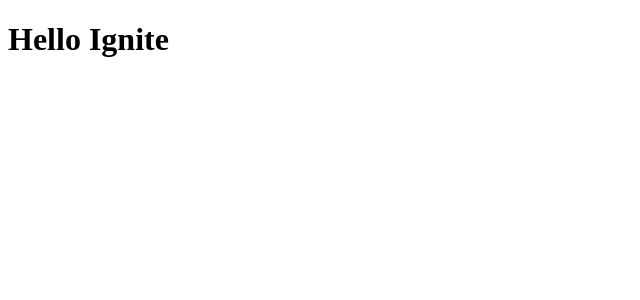
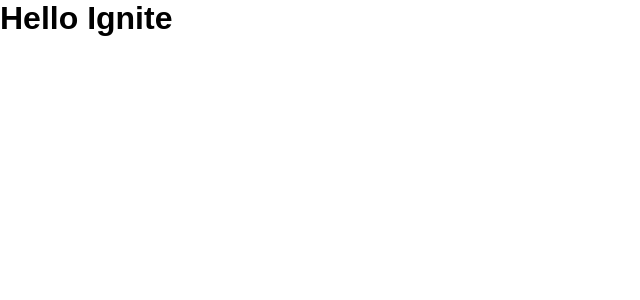
Before and after one commit to Tiesco789/rocketseat-ignite, a React app in the folder react/01-github-explorer/: page / in a window 1280 px wide. Shown: the top 300 px of the page, without its empty margins (0-640 px from the left). Built offline with nearby package versions, Linux system fonts and the light colour scheme.

Commit message:
Importando arquivos CSS

```diff
--- a/react/01-github-explorer/package.json
+++ b/react/01-github-explorer/package.json
@@ -17,7 +17,9 @@
     "@babel/preset-react": "^7.12.13",
     "babel-loader": "^8.2.2",
     "cross-env": "^7.0.3",
+    "css-loader": "^5.1.1",
     "html-webpack-plugin": "^5.3.1",
+    "style-loader": "^2.0.0",
     "webpack": "^5.24.4",
     "webpack-cli": "^4.5.0",
     "webpack-dev-server": "^3.11.2"
--- a/react/01-github-explorer/src/App.jsx
+++ b/react/01-github-explorer/src/App.jsx
@@ -1,3 +1,5 @@
+import './styles/global.css'
+
 export function App() {
   return <h1>Hello Ignite</h1>
 }
--- /dev/null
+++ b/react/01-github-explorer/src/styles/global.css
@@ -0,0 +1,11 @@
+* {
+  margin: 0;
+  padding: 0;
+  box-sizing: border-box;
+  list-style: none;
+  border: none;
+}
+
+body {
+  font-family: Arial, Helvetica, sans-serif;
+}
--- a/react/01-github-explorer/webpack.config.js
+++ b/react/01-github-explorer/webpack.config.js
@@ -28,6 +28,11 @@
         test: /\.jsx$/,
         exclude: /node_modules/,
         use: 'babel-loader',
+      },
+      {
+        test: /\.css$/,
+        exclude: /node_modules/,
+        use: ['style-loader', 'css-loader'],
       }
     ],
   }
```
Also changed, not shown: 2 other files (tests, documents, lock files or other folders).
